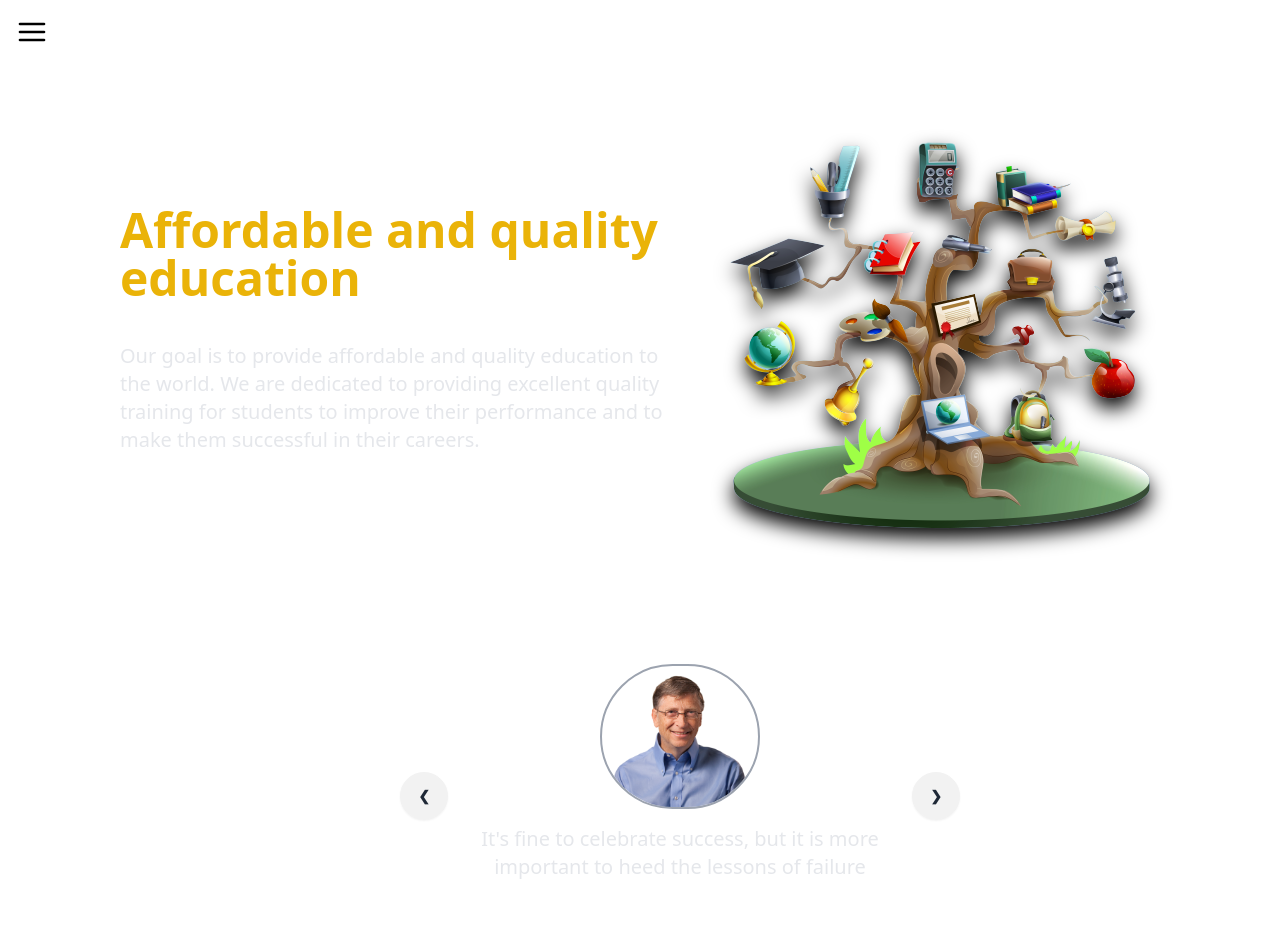
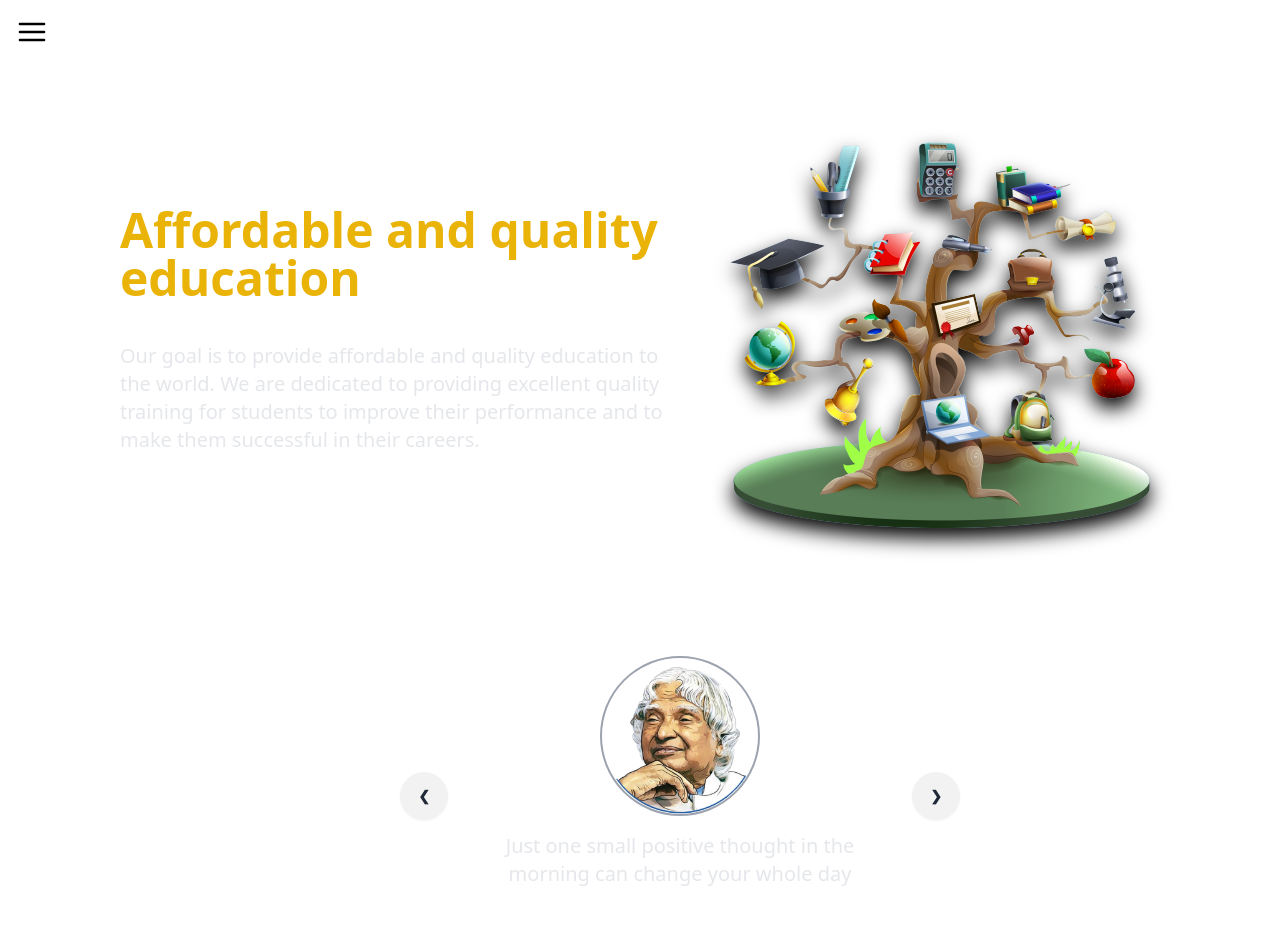
Before and after one commit to sipunpanda/FullStack-LMS, a React (Vite) app in the folder client/: page /about in a window 1280 px wide. Shown: the top 952 px of the page. Built offline with nearby package versions, Linux system fonts and the light colour scheme.

Commit message:
Created About Us Page

```diff
--- /dev/null
+++ b/client/src/Components/CarouselSlide.jsx
@@ -0,0 +1,24 @@
+function CarouselSlide({image, title, description, slideNumber, totalSlides}) {
+    return (
+        <>
+            <div id={`slide${slideNumber}`} className="carousel-item relative w-full">
+                <div className="flex flex-col items-center justify-center gap-4 px-[15%]">
+                    <img
+                        src={image}
+                        className="w-40 rounded-full border-2 border-gray-400"
+                    />
+                    <p className="text-xl text-gray-200 text-center">
+                        {description}
+                    </p>
+                    <h3 className="text-2xl text-white font-semibold">{title}</h3>
+                    <div className="absolute left-5 right-5 top-1/2 flex -translate-y-1/2 transform justify-between ">
+                        <a href={`#slide${slideNumber == 1 ? totalSlides : slideNumber - 1}`} className="btn btn-circle">❮</a>
+                        <a href={`#slide${slideNumber == totalSlides ? 1 : slideNumber +1 }`} className="btn btn-circle">❯</a>
+                    </div>
+                </div>
+            </div>
+        </>
+    )
+}
+
+export default CarouselSlide;
--- /dev/null
+++ b/client/src/Constants/CelebrityData.js
@@ -0,0 +1,57 @@
+import apj from "../Assets/Images/apj.png";
+import billGates from "../Assets/Images/billGates.png";
+import einstein from "../Assets/Images/einstein.png";
+import nelsonMandela from "../Assets/Images/nelsonMandela.png";
+import steveJobs from "../Assets/Images/steveJobs.png";
+
+
+
+
+const celebrities = [
+    {
+        image: apj,
+        title: "APJ Abdul Kalam",
+        description: "Just one small positive thought in the morning can change your whole day",
+        slideNumber: 1
+
+    },
+    {
+        image: billGates,
+        title: "Bill Gates",
+        description: "It's fine to celebrate success, but it is more important to heed the lessons of failure",
+        slideNumber: 2
+
+    },
+    {
+        image: einstein,
+        title: "Albert Einstein",
+        description: "The more I learn, the more I realize how much I don't know",
+        slideNumber: 3
+
+    },
+    {
+        image: nelsonMandela,
+        title: "Nelson Mandela",
+        description: "Do not judge me by my successes, judge me by how many times I fell down and got back up again",
+        slideNumber: 4
+
+    },
+    {
+        image: steveJobs,
+        title: "Steve Jobs",
+        description: "We're here to put a dent in the universe. Otherwise why else even be here?",
+        slideNumber: 5
+
+    },
+
+]
+
+export {
+    celebrities,
+    apj,
+    billGates,
+    einstein,
+    nelsonMandela,
+    steveJobs
+
+}
--- a/client/src/Pages/AboutUs.jsx
+++ b/client/src/Pages/AboutUs.jsx
@@ -1,14 +1,14 @@
 import HomeLayout from "../Layouts/HomeLayout";
 import aboutMainImage from "../Assets/Images/aboutMainImage.png";
-import apj from "../Assets/Images/apj.png";
-import billGates from "../Assets/Images/billGates.png";
-import einstein from "../Assets/Images/einstein.png";
-import nelsonMandela from "../Assets/Images/nelsonMandela.png";
-import steveJobs from "../Assets/Images/steveJobs.png";
 
+import CarouselSlide from "../Components/CarouselSlide.jsx"
 
+import {
+    celebrities
+} from "../Constants/CelebrityData.js"
 
 function AboutUs() {
+
         return (
             <HomeLayout>
                 <div className="pl-20 pt-20 flex flex-col text-white ">
@@ -39,7 +39,20 @@ function AboutUs() {
                     </div>
 
                     <div className="carousel w-1/2 my-16 m-auto">
-                    <div id="slide1" className="carousel-item relative w-full">
+
+
+                        {
+                            celebrities?.map((celebrity, index) => (
+                                <CarouselSlide
+                                    {...celebrity}
+                                    key={celebrity.slideNumber || index}
+                                    totalSlides={celebrities.length}
+                                />
+                            ))
+                        }
+
+
+                        {/*    <div id="slide1" className="carousel-item relative w-full">
                         <div className="flex flex-col items-center justify-center gap-4 px-[15%]">
                             <img
                                 src={billGates}
@@ -116,8 +129,12 @@ function AboutUs() {
                                 <a href="#slide1" className="btn btn-circle">❯</a>
                             </div>
                         </div>
+                    </div> */}
+
+
                     </div>
-                </div>
+
+
                 </div>
             </HomeLayout>
         )
```
Lines whose indentation alone changed are shown as unchanged.
